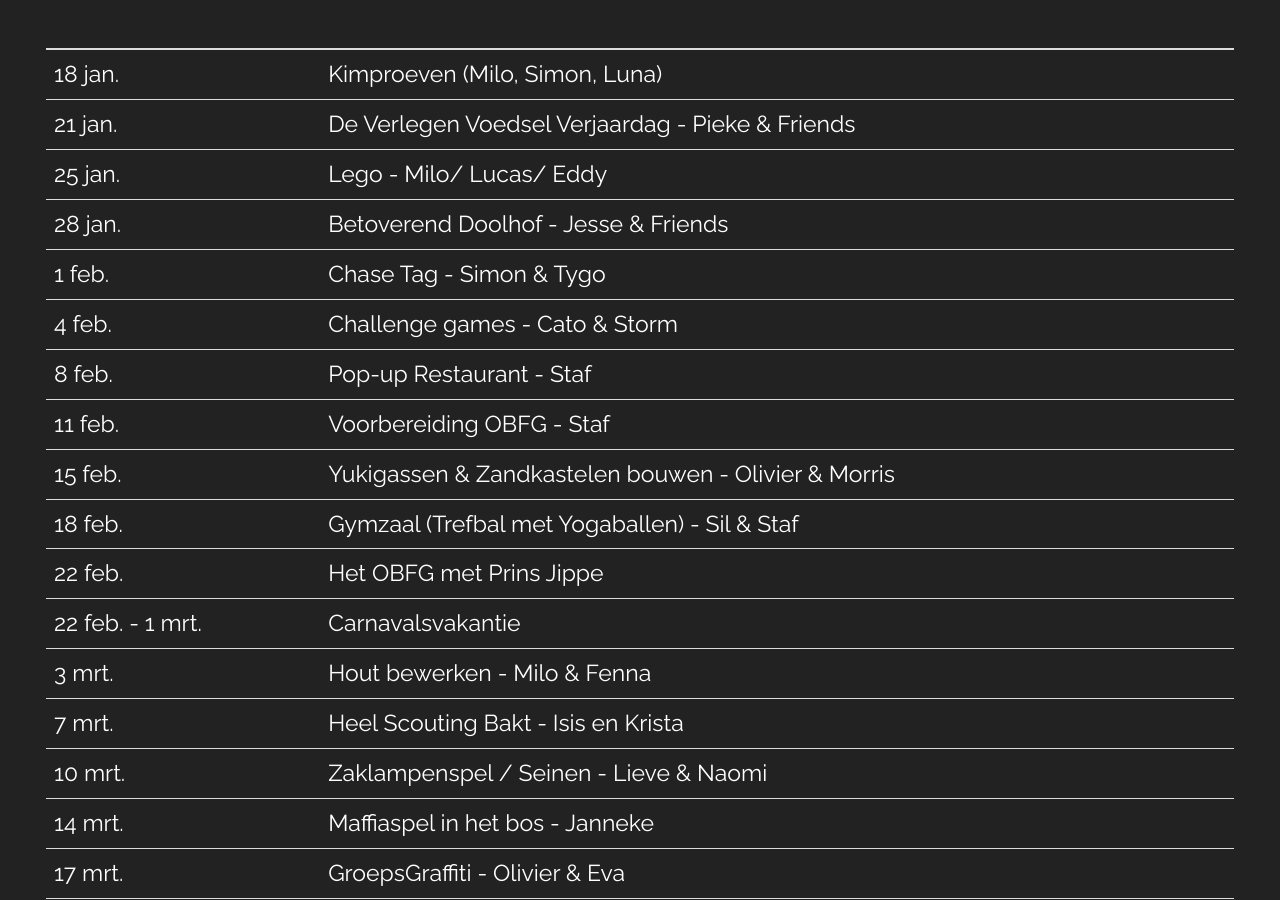
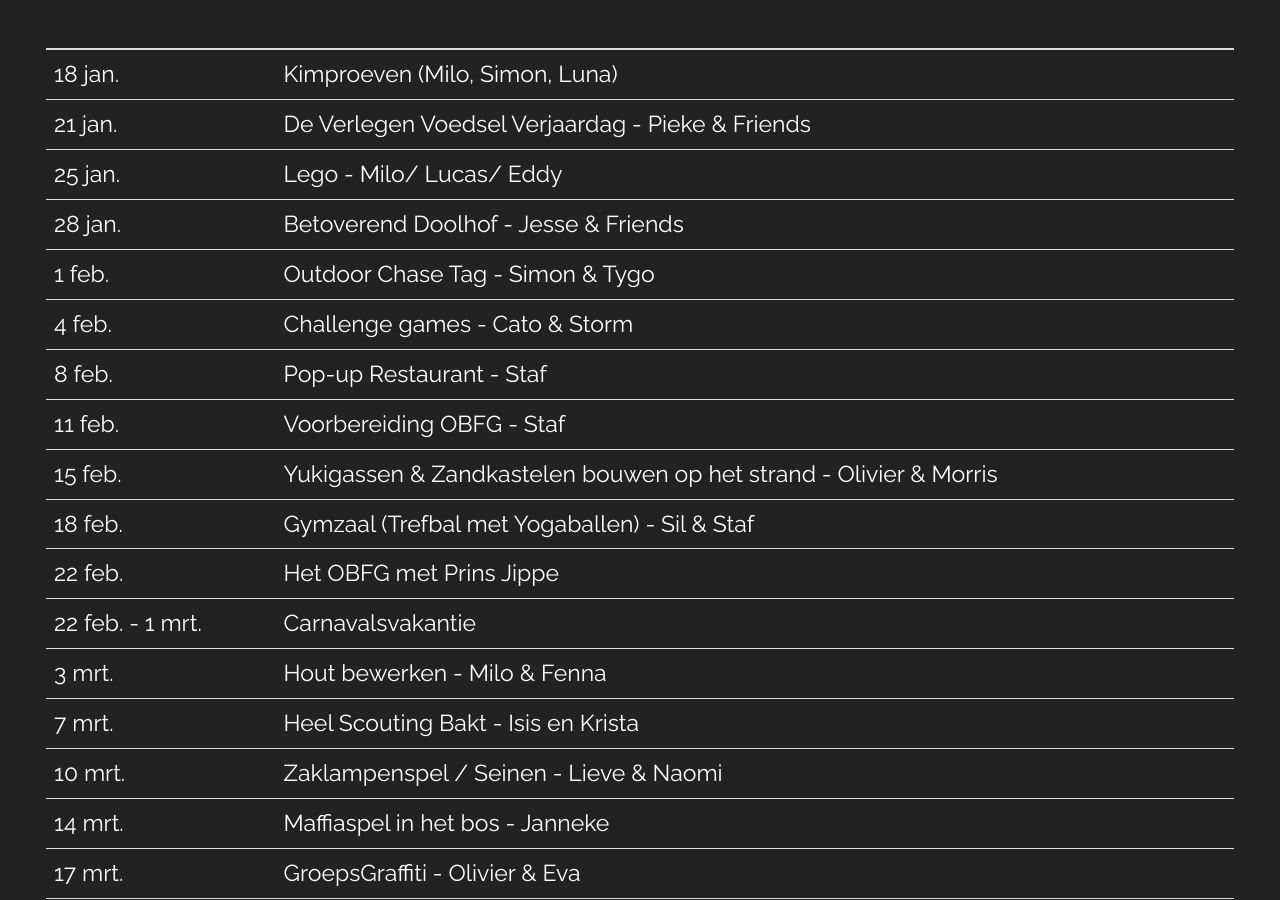
Before and after one commit to nognooitmeegemaakt/website, a Jekyll site: the page built from _agenda/scouts.md, in a window 1280 px wide and 900 px high, scrolled down 426 px. Built offline with Jekyll 4.4.1, drawn with Linux system fonts in a browser that asks for light colours; some web fonts are replaced.

Commit message:
Update scouts.md Agenda through CMS
By Guidon van den Berg (141.101.104.180)

```diff
--- a/_agenda/scouts.md
+++ b/_agenda/scouts.md
@@ -16,11 +16,11 @@
 | 21 jan. | De Verlegen Voedsel Verjaardag - Pieke & Friends |
 | 25 jan. | Lego - Milo/ Lucas/ Eddy |
 | 28 jan. | Betoverend Doolhof - Jesse & Friends |
-| 1 feb. | Chase Tag - Simon & Tygo |
+| 1 feb. | Outdoor Chase Tag - Simon & Tygo |
 | 4 feb. | Challenge games - Cato & Storm |
-| 8 feb. | Pop-up Restaurant - Staf  |
+| 8 feb. | Pop-up Restaurant - Staf |
 | 11 feb. | Voorbereiding OBFG - Staf |
-| 15 feb. | Yukigassen & Zandkastelen bouwen - Olivier & Morris |
+| 15 feb. | Yukigassen & Zandkastelen bouwen op het strand - Olivier & Morris |
 | 18 feb. | Gymzaal (Trefbal met Yogaballen) - Sil & Staf |
 | 22 feb. | Het OBFG met Prins Jippe |
 | 22 feb. - 1 mrt. | Carnavalsvakantie |
```
